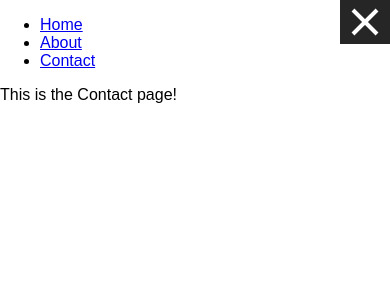
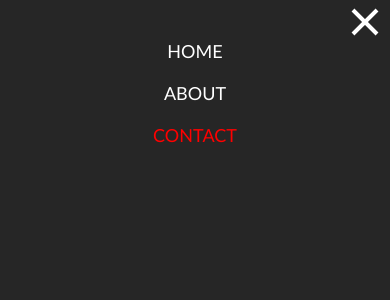
Before and after one commit to julianleahy/react-slide-nav, a React (Create React App) app: page /contact in a window 390 px wide. Shown: the top 300 px of the page. Built offline with nearby package versions, Linux system fonts and the light colour scheme.

Commit message:
style mobile open navbar

```diff
--- a/src/Navbar/Navbar.css
+++ b/src/Navbar/Navbar.css
@@ -35,3 +35,45 @@
 .NavbarIcon.action span:nth-child(3){
     transform:rotate(-45deg);
 }
+
+.Navbar{
+    position: fixed;
+    top: 0;
+    left: -100%;
+    width: 100%;
+    height: 100vh;
+    background: #262626;
+    transition: .5s;
+    padding: 20px 0;
+    text-align: center;
+    box-sizing: border-box;
+}
+
+.Navbar.action{
+    left: 0px;
+}
+
+.Navbar .NavbarMenu{
+    margin: 0;
+    padding: 10px 0;
+}
+.Navbar .NavbarMenu li{
+    list-style: none;
+    font-family: 'Gill Sans', 'Gill Sans MT', Calibri, 'Trebuchet MS', sans-serif;
+}
+.Navbar .NavbarMenu li a{
+    display: block;
+    padding: 10px 0;
+    text-transform: uppercase;
+    color: #fff;
+    font-size: 18px;
+    text-decoration: none;
+}
+
+.Navbar .NavbarMenu li a.active {
+    color: red;
+}
+.Navbar .NavbarMenu li a:hover{
+    background: #fc2827;
+    color: #fff;
+}
--- a/src/Navbar/Navbar.js
+++ b/src/Navbar/Navbar.js
@@ -17,7 +17,7 @@ class Navbar extends Component {
                     <span></span>
                     <span></span>
                 </div>
-                <nav className='NavBar'>
+                <nav className='Navbar action'>
                     <ul className="NavbarMenu">
                     <li><NavLink to='/' exact >Home</NavLink></li>
                     <li><NavLink to='/about' exact >About</NavLink></li>
```
